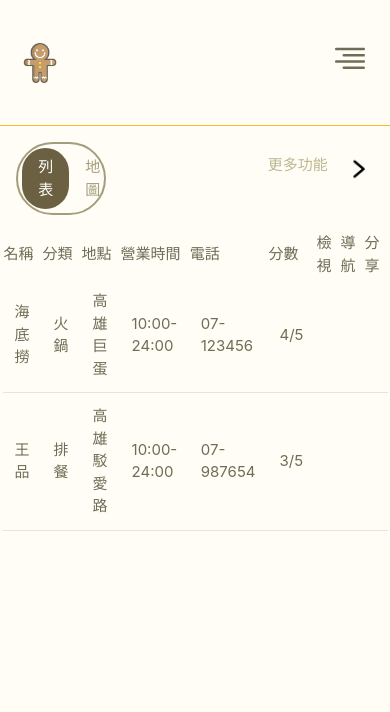
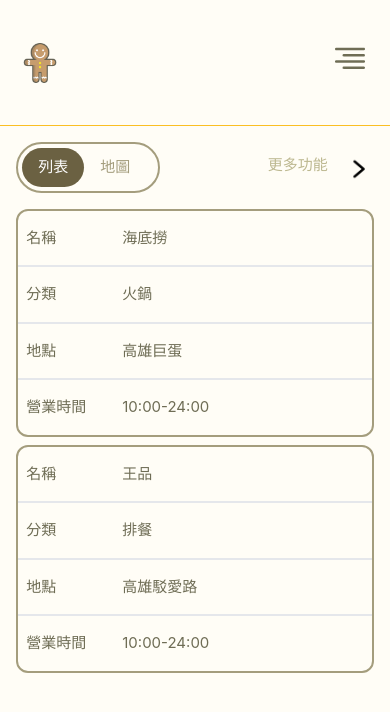
Before and after one commit to sunny96087/tastejoy_web, a Vue app: page /record in a window 390 px wide. Shown: the top 712 px of the page. Built offline with nearby package versions, Linux system fonts and the light colour scheme; what @vee-validate/i18n would draw is missing.

Commit message:
docs: component-RecordList-RWD

```diff
--- a/src/views/FoodRecordListView.vue
+++ b/src/views/FoodRecordListView.vue
@@ -81,7 +81,7 @@
 <template>
   <div class="max-w-7xl mx-auto my-0 bg-custom-color">
     <header class="w-11/12 mx-auto mb-4 pt-4 relative md:flex justify-around">
-      <div class="w-1/4 p-1 mb-2 border-2 border-[#a49d7d] rounded-full overflow-auto md:w-auto md:mb-0 flex items-center">
+      <div class="w-36 p-1 mb-2 border-2 border-[#a49d7d] rounded-full overflow-auto md:w-auto md:mb-0 flex items-center">
         <input type="radio" id="list" name="view" class="hidden peer/list" checked />
         <label for="list" class="cursor-pointer px-4 py-2 text-custom-switch-color peer-checked/list:bg-[#6b6142] peer-checked/list:text-white border-b-0 border-gray-400 rounded-full">
           列表
@@ -135,7 +135,8 @@
 
     </header>
     <main class="h-screen text-[#6F6D55]">
-      <table v-if="!isNoData" class="w-11/12 mx-auto border-collapse">
+      <!-- 大銀幕的紀錄表格-->
+      <table v-if="!isNoData" v-show="!isSmallScreen" class="w-11/12 mx-auto border-collapse">
         <thead>
           <tr class="text-left p-2">
             <th>名稱</th>
@@ -164,7 +165,29 @@
           </tr>
         </tbody>
       </table>
-      <div v-else class="mt-10 flex justify-center">
+
+      <!-- 手機版的紀錄列表-->
+      <div v-show="isSmallScreen" class="w-11/12 mx-auto mb-2 border-2 border-[#a49d7d] rounded-xl" v-for="(record,index) in records" :key="index">
+        <div class="border-b-2">
+          <span class="inline-block w-24 text-left px-2 py-4">名稱</span>
+          <span class="inline-block px-2 py-4">{{ record.name }}</span>
+        </div>
+        <div class="border-b-2">
+          <span class="inline-block w-24 text-left px-2 py-4">分類</span>
+          <span class="inline-block px-2 py-4">{{ record.tag }}</span>
+        </div>
+        <div class="border-b-2">
+          <span class="inline-block w-24 text-left px-2 py-4">地點</span>
+          <span class="inline-block px-2 py-4">{{ record.place }}</span>
+        </div>
+        <div>
+          <span class="inline-block w-24 text-left px-2 py-4">營業時間</span>
+          <span class="inline-block px-2 py-4">{{ record.businessTime }}</span>
+        </div>
+
+      </div>
+
+      <div v-show="isNoData" class="mt-10 flex justify-center">
         <img src="../assets/images/FoodRecordList/NoData.png" alt="">
       </div>
 
```
